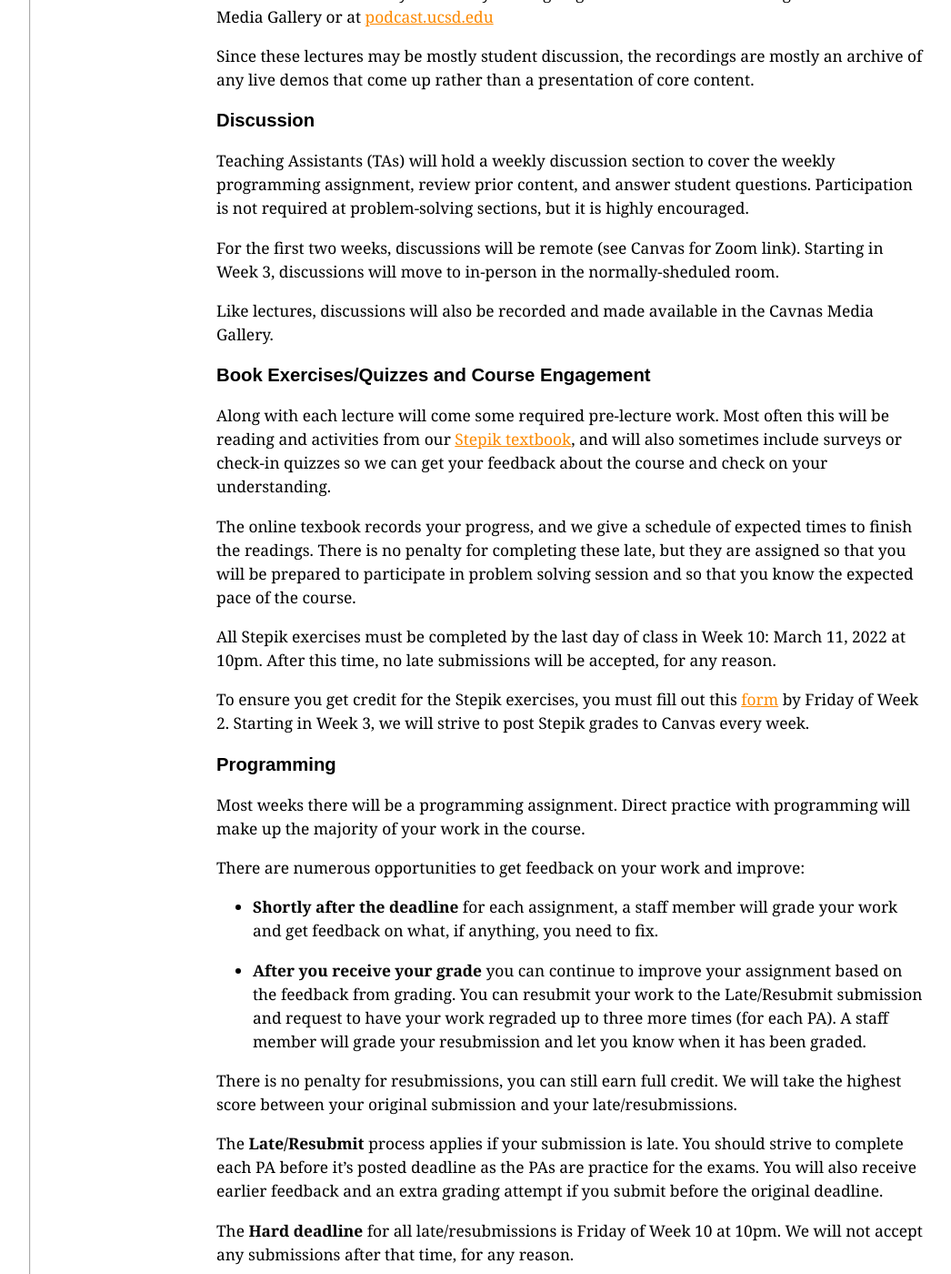
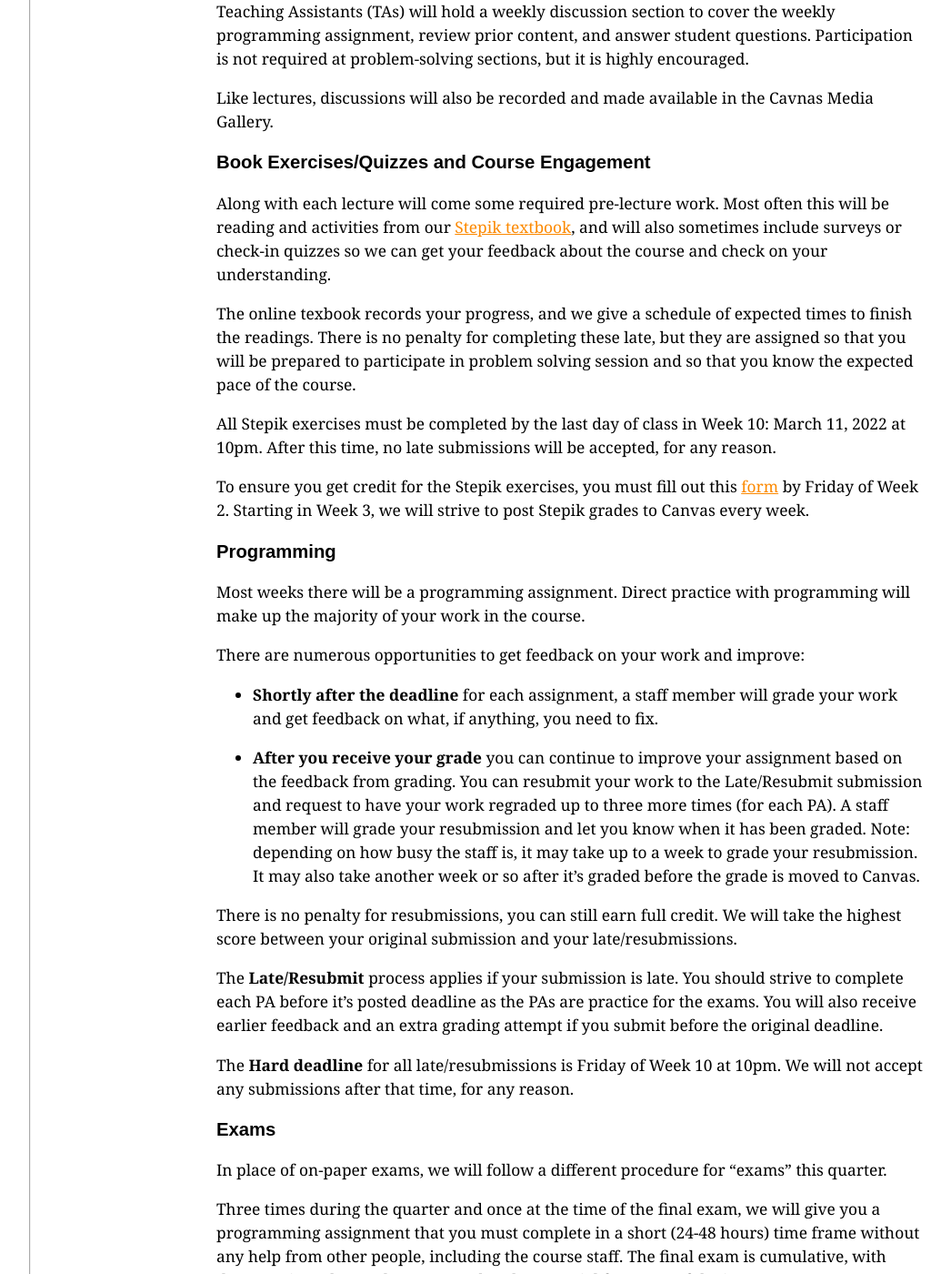
Before and after one commit to ucsd-cse11-sp22/ucsd-cse11-sp22.github.io, a Jekyll site: the page built from syllabus.md, in a window 1280 px wide and 1400 px high, scrolled down 1682 px. Shown: the whole window at 91% size, without its empty margins (56-1102 px from the left). Built offline with Jekyll 4.4.1, drawn with Linux system fonts in a browser that asks for light colours; some of the changed text lies outside the part shown.

Commit message:
Update syllabus.md

```diff
--- a/syllabus.md
+++ b/syllabus.md
@@ -64,13 +64,6 @@ readings, with associated interactive activities. Lectures will involve problem
 solving with your classmates. Participation is not required at problem-solving
 sections, but it is highly encouraged.
 
-For the first two weeks, lectures will be remote (see Canvas for Zoom link).
-Starting in Week 3, lectures will move to in-person.
-
-**Remote sessions** will be led during the normally-scheduled lecture times
-on Zoom, led by the instructor. These sessions will be recorded and uploaded
-several hours after the lecture. You can find the recordings in the Canvas Media Gallery.
-
 **In-person sessions** will be led during the normally-scheduled lecture times
 in the normally-scheduled room, led by the instructor. These sessions will be
 recorded by podcasting but will not be available remotely while they are ongoing.
@@ -81,13 +74,9 @@ an archive of any live demos that come up rather than a presentation of core con
 
 <h3>Discussion</h3>
 
-Teaching Assistants (TAs) will hold a weekly discussion section to
-cover the weekly programming assignment, review prior content, and answer
-student questions. Participation is not required at problem-solving
-sections, but it is highly encouraged.
-
-For the first two weeks, discussions will be remote (see Canvas for Zoom link).
-Starting in Week 3, discussions will move to in-person in the normally-sheduled room.
+Teaching Assistants (TAs) will hold a weekly discussion section to cover the weekly
+programming assignment, review prior content, and answer student questions.
+ Participation is not required at problem-solving sections, but it is highly encouraged.
 
 Like lectures, discussions will also be recorded and made available in the
 Cavnas Media Gallery.
@@ -108,9 +97,8 @@ session and so that you know the expected pace of the course.
 All Stepik exercises must be completed by the last day of class in Week 10: March 11, 2022 at 10pm.
 After this time, no late submissions will be accepted, for any reason.
 
-To ensure you get credit for the Stepik exercises, you must fill out this [form](https://forms.gle/4MqJwT7R2YiM2nLE9)
+To ensure you get credit for the Stepik exercises, you must fill out this [form](https://forms.gle/oupi3xifMT6zxTKE6)
 by Friday of Week 2. Starting in Week 3, we will strive to post Stepik grades to Canvas every week.
-
 
 <a id="p:programming"></a>
 <h3>Programming</h3>
@@ -127,6 +115,8 @@ will grade your work and get feedback on what, if anything, you need to fix.
 based on the feedback from grading. You can resubmit your work to the Late/Resubmit
 submission and request to have your work regraded up to three more times (for each PA).
 A staff member will grade your resubmission and let you know when it has been graded.
+Note: depending on how busy the staff is, it may take up to a week to grade your resubmission.
+It may also take another week or so after it's graded before the grade is moved to Canvas.
 
 There is no penalty for resubmissions, you can still earn full credit.
 We will take the highest score between your original submission and your late/resubmissions.
@@ -138,7 +128,6 @@ before the original deadline.
 
 The **Hard deadline** for all late/resubmissions is Friday of Week 10 at 10pm. We will not accept
 any submissions after that time, for any reason.
-
 
 <a id="g:exams"></a>
 <h3>Exams</h3>
```
